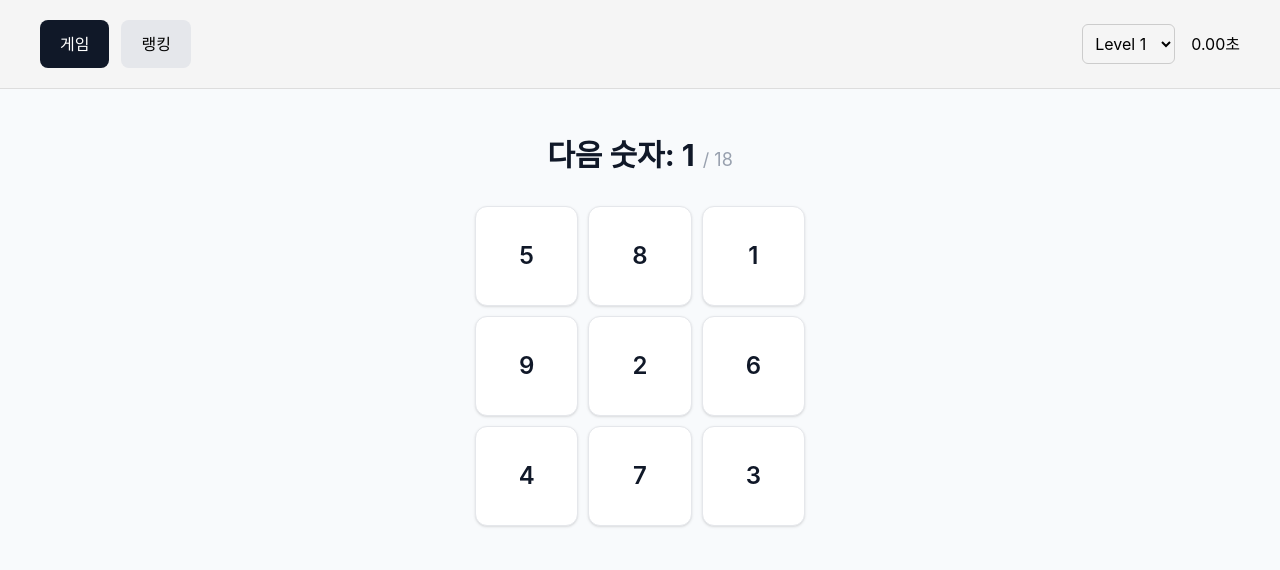
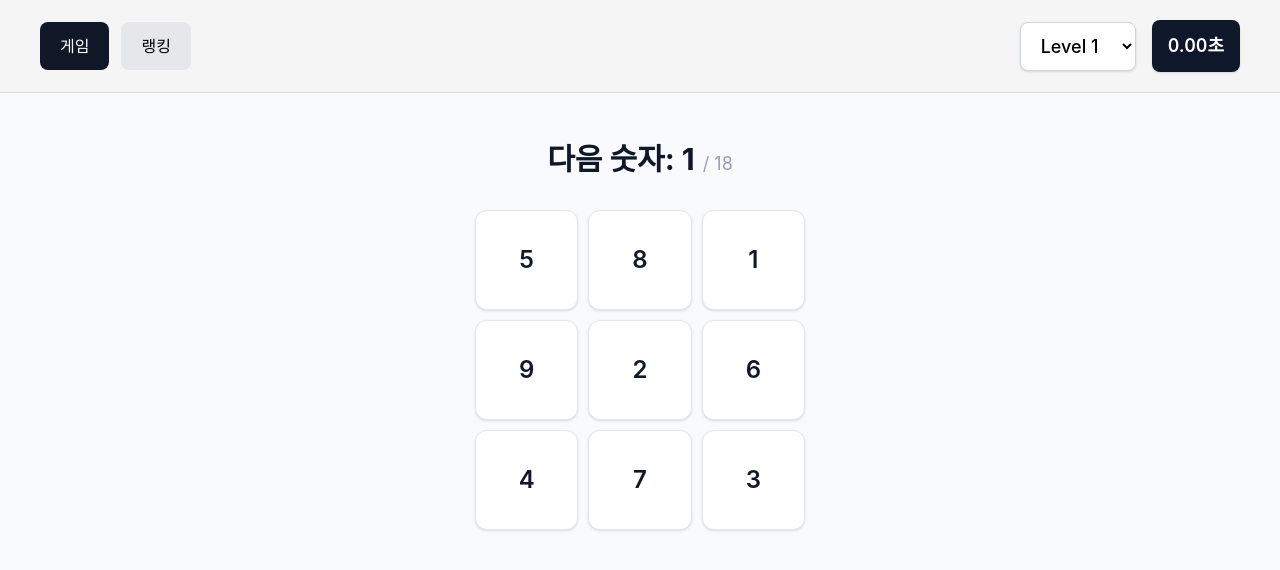
Before and after one commit to 39-play-sopt-web/KimJongHyun, a React (Vite) app in the folder Week2/Homework/one-to-fifty/: page / in a window 1280 px wide. Shown: the top 570 px of the page. Built offline with nearby package versions, Linux system fonts and the light colour scheme.

Commit message:
style: 타이머 강조 및 게임 UI 개선

```diff
--- a/Week2/Homework/one-to-fifty/src/components/Header.jsx
+++ b/Week2/Homework/one-to-fifty/src/components/Header.jsx
@@ -27,8 +27,8 @@ const Header = ({ page, setPage, gameTime }) => {
       </nav>
 
       {page === "game" && (
-        <div className={style.info}>
-          <select defaultValue="1">
+        <div className="flex items-center gap-4">
+          <select className="rounded-lg border border-gray-300 bg-white px-4 py-3 text-lg font-medium shadow-sm">
             <option value="1">Level 1</option>
             <option value="2" disabled>
               Level 2
@@ -38,7 +38,9 @@ const Header = ({ page, setPage, gameTime }) => {
             </option>
           </select>
 
-          <span>{gameTime.toFixed(2)}초</span>
+          <span className="rounded-lg bg-slate-900 px-4 py-3 text-lg font-semibold text-white tabular-nums shadow-sm">
+            {gameTime.toFixed(2)}초
+          </span>
         </div>
       )}
     </header>
```
